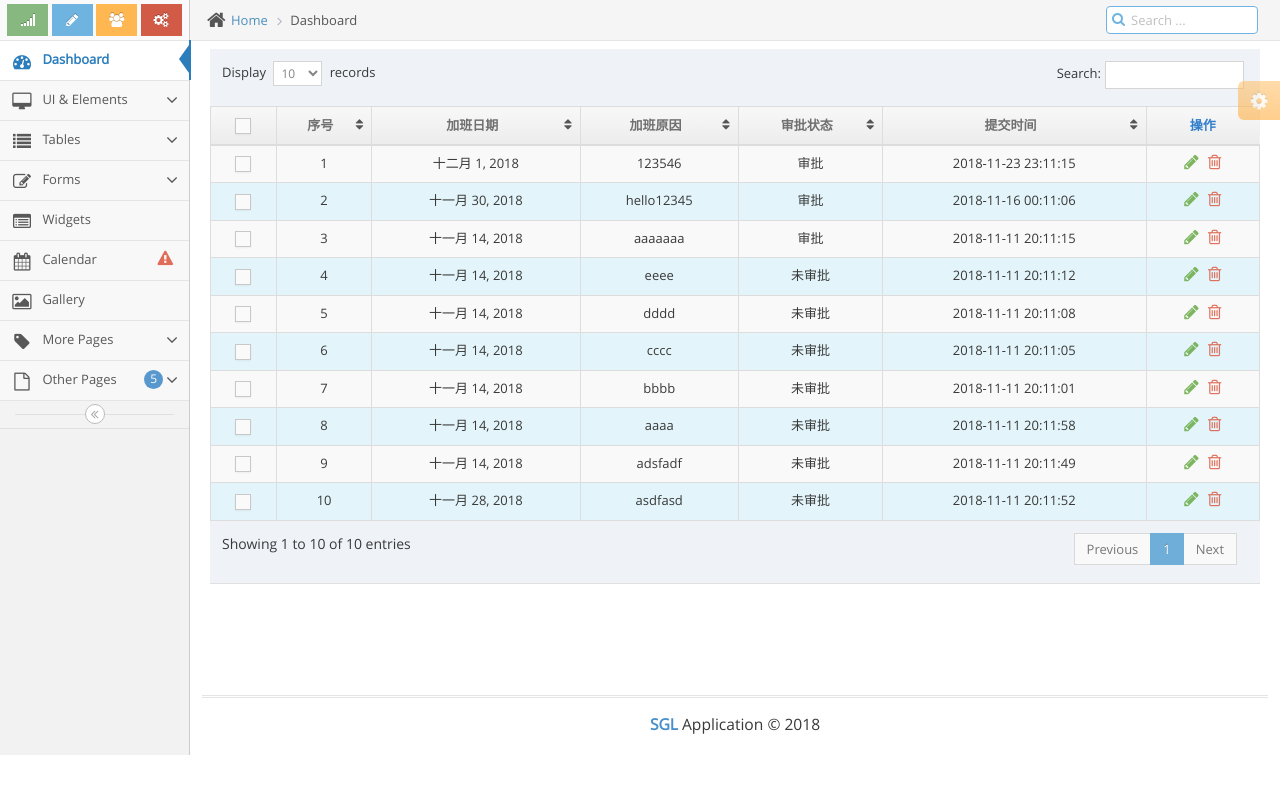
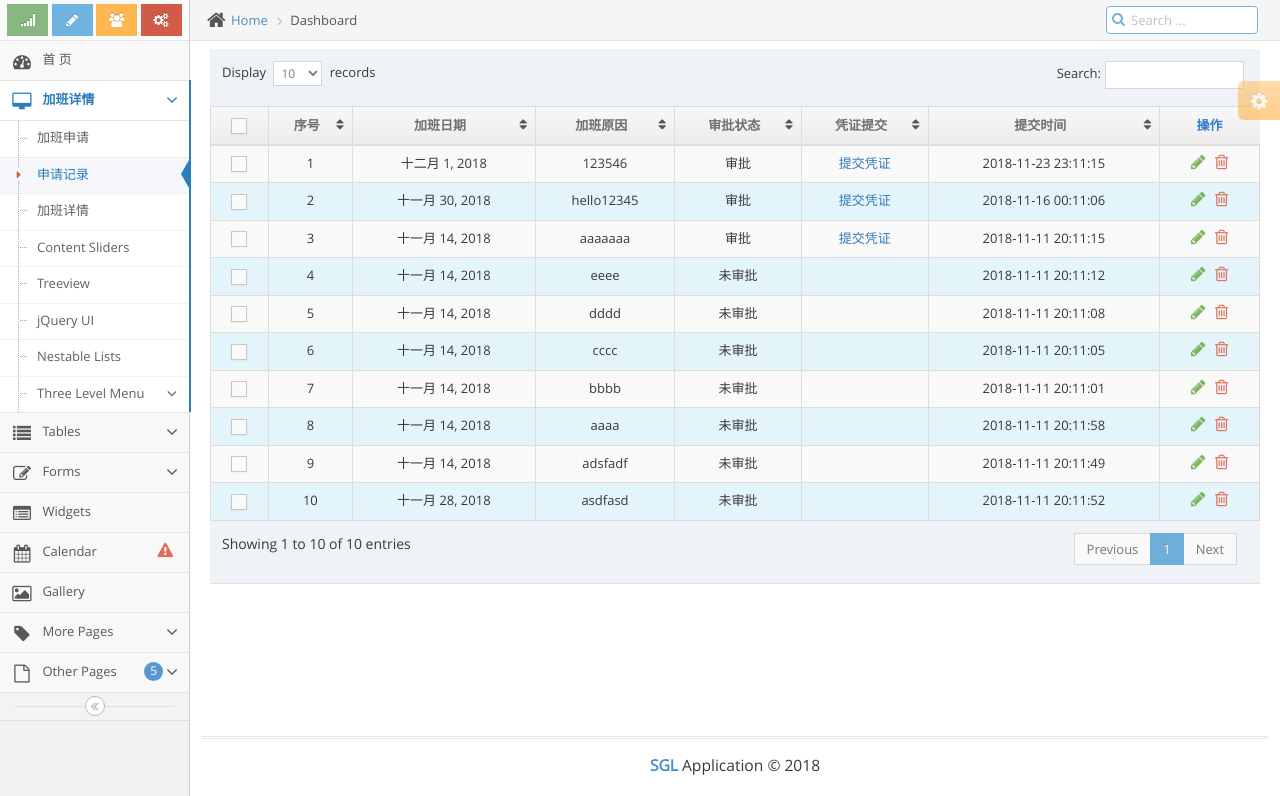
Before and after one commit to shmilyGit/myace, a Django app: a page that uses templates/frame/sidebar.html in a window 1280 px wide. Shown: the part 45-841 px from the top of the page. Before the commit the page ends 800 px from the top, so only its background shows below. Run offline with Django 3.2, Linux system fonts and the light colour scheme; data comes from the database, SQL or seed files in the repository; both versions use the stored data as it was after the commit; some libraries are stand-ins or nearby versions.

Commit message:
1.完成菜单选中后的样式 2.增加提交凭证列,并预留接口

```diff
--- a/account/views.py
+++ b/account/views.py
@@ -42,7 +42,7 @@ UserModel = get_user_model()
 class IndexPageView(LoginRequiredMixin, TemplateView):
     template_name = "frame/index.html"
     login_url = "/account/login/"
-    extra_context = {'class_open':'active open', 'class_active':'active'}
+    extra_context = {'m1':'active'}
 
 class MineHeadImage(LoginRequiredMixin, TemplateView):
     template_name = "account/imagecrop.html"
--- a/otrest/views.py
+++ b/otrest/views.py
@@ -16,7 +16,7 @@ class OtRequestCreateView(LoginRequiredMixin, CreateView):
     login_url = "/account/login/"
     fields = ['ottime', 'reason']
     template_name = 'otrest/ot_request.html'
-    extra_context = {'class_open':'active open', 'class_active':'active'}
+    extra_context = {'m2':'active open', 'm2s1':'active'}
 
     ##Note1 当继承的是TempLateView时使用这个
     ##def get(self, request):
@@ -41,7 +41,7 @@ class OtRequestListView(LoginRequiredMixin, ListView):
     login_url = "/account/login/"
     model = OtRequest
     context_object_name = "otrequests"
-    extra_context = {'class_open':'active open', 'class_active':'active'}
+    extra_context = {'m2':'active open', 'm2s2':'active'}
     template_name = 'otrest/ot_request_list.html'
 
 class OtRequestDeleteView(LoginRequiredMixin, DeleteView):
--- a/templates/frame/sidebar.html
+++ b/templates/frame/sidebar.html
@@ -34,20 +34,20 @@
 	</div><!-- /.sidebar-shortcuts -->
 
 	<ul class="nav nav-list">
-		<li class="active">
+		<li class="{{m1}}">
 			<a href="{% url 'show_index' %}">
 				<i class="menu-icon fa fa-tachometer"></i>
-				<span class="menu-text"> Dashboard </span>
+				<span class="menu-text"> 首  页 </span>
 			</a>
 
 			<b class="arrow"></b>
 		</li>
 
-		<li class="">
+		<li class="{{m2}}">
 			<a href="#" class="dropdown-toggle">
 				<i class="menu-icon fa fa-desktop"></i>
 				<span class="menu-text">
-					UI &amp; Elements
+				    加班详情
 				</span>
 
 				<b class="arrow fa fa-angle-down"></b>
@@ -56,28 +56,28 @@
 			<b class="arrow"></b>
 
 			<ul class="submenu">
-				<li class="">
+				<li class="{{m2s1}}">
 					<a href="{% url 'otrest:otrequest' %}">
 						<i class="menu-icon fa fa-caret-right"></i>
-						Typography
+					    加班申请
 					</a>
 
 					<b class="arrow"></b>
 				</li>
 
-				<li class="">
+				<li class="{{m2s2}}">
 					<a href="{% url 'otrest:list_otrequest' %}">
 						<i class="menu-icon fa fa-caret-right"></i>
-						Elements
+					    申请记录
 					</a>
 
 					<b class="arrow"></b>
 				</li>
 
-				<li class="">
+				<li class="{{m2s3}}">
 					<a href="buttons.html">
 						<i class="menu-icon fa fa-caret-right"></i>
-						Buttons &amp; Icons
+					    加班详情
 					</a>
 
 					<b class="arrow"></b>
--- a/templates/otrest/ot_request_list.html
+++ b/templates/otrest/ot_request_list.html
@@ -17,6 +17,7 @@
 						<th class="center">加班日期</th>
 						<th class="center">加班原因</th>
 						<th class="center">审批状态</th>
+						<th class="center">凭证提交</th>
 						<th class="center">提交时间</th>
 						<th class="center">操作</th>
 					</tr>
@@ -34,6 +35,7 @@
                         <td class="center">{{ otrequest.ottime }}</td>
                         <td class="center">{{ otrequest.reason }}</td>
                         <td class="center">{% if otrequest.approve %}审批{% else %}未审批{% endif %}</td>
+                        <td class="center">{% if otrequest.approve %}<a href="#">提交凭证</a>{% endif %}</td>
                         <td class="center">{{ otrequest.created | date:"Y-m-d H:m:s" }}</td>
 						<td class="center">
 							<div class="hidden-sm hidden-xs action-buttons">
@@ -97,7 +99,7 @@
 			bAutoWidth: false,
 			"aoColumns": [
 			  { "bSortable": false },
-			  null, null,null, null, null,
+			  null, null,null, null, null, null,
 			  { "bSortable": false }
 			],
 			"aaSorting": [],
```
Also changed, not shown: db.sqlite3.
